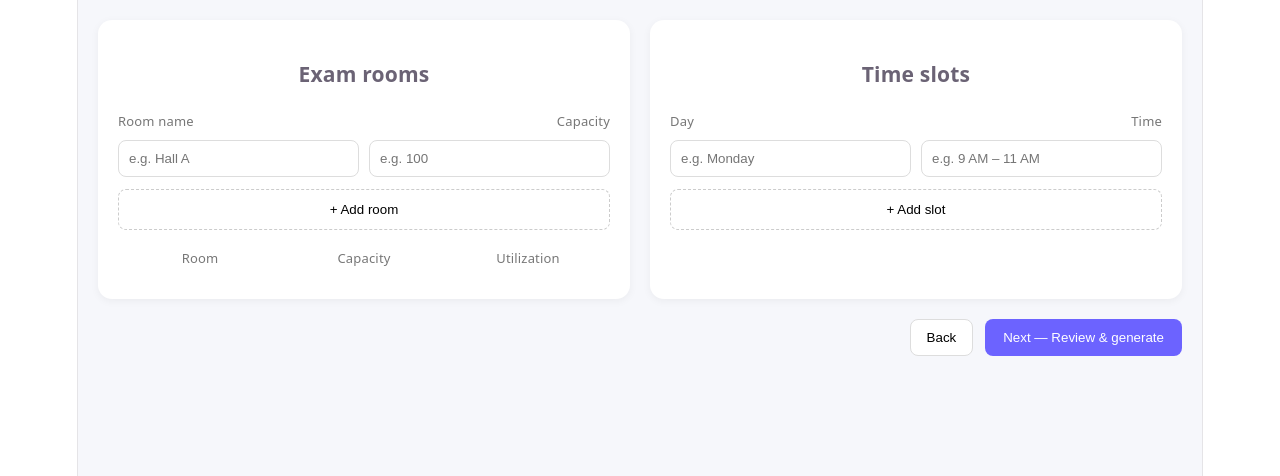
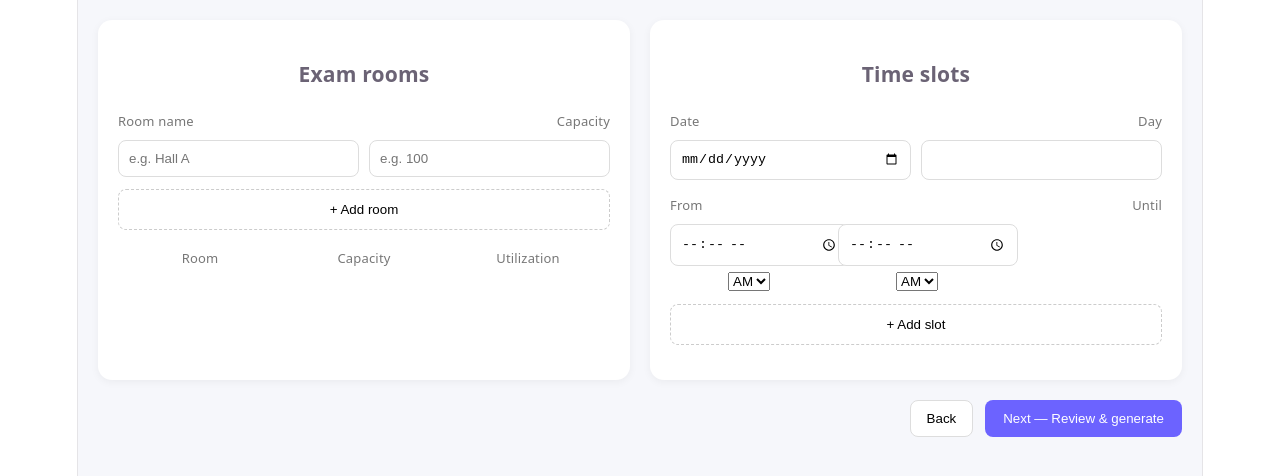
Before and after one commit to krishajogiya2512/Smart-Exam-Timetable-Scheduler, a React (Vite) app: page / in a window 1280 px wide. Shown: the top 476 px of the page. Built offline with nearby package versions, Linux system fonts and the light colour scheme.

Commit message:
Step 2 UI implemented updated version

```diff
--- a/src/components/Step2.jsx
+++ b/src/components/Step2.jsx
@@ -2,15 +2,44 @@ import { useState } from "react";
 import "./Step2.css";
 
 export default function Step2() {
+
   const [rooms, setRooms] = useState([]);
   const [roomName, setRoomName] = useState("");
   const [capacity, setCapacity] = useState("");
 
   const [slots, setSlots] = useState([]);
-  const [day, setDay] = useState("");
-  const [time, setTime] = useState("");
+
+  const [date, setDate] = useState("");
+  const [dayName, setDayName] = useState("");
+
+  const [fromTime, setFromTime] = useState("");
+  const [fromPeriod, setFromPeriod] = useState("AM");
+
+  const [toTime, setToTime] = useState("");
+  const [toPeriod, setToPeriod] = useState("AM");
+
+
+  const handleDateChange = (value) => {
+    setDate(value);
+
+    const days = [
+      "Sunday",
+      "Monday",
+      "Tuesday",
+      "Wednesday",
+      "Thursday",
+      "Friday",
+      "Saturday"
+    ];
+
+    const selectedDate = new Date(value);
+    const day = days[selectedDate.getDay()];
+    setDayName(day);
+  };
+
 
   const addRoom = () => {
+
     if (!roomName || !capacity) return;
 
     const newRoom = {
@@ -24,26 +53,35 @@ export default function Step2() {
     setCapacity("");
   };
 
+
   const addSlot = () => {
-    if (!day || !time) return;
+
+    if (!date || !fromTime || !toTime) return;
 
     const newSlot = {
       id: `T${slots.length + 1}`,
-      day,
-      time
+      date,
+      day: dayName,
+      from: `${fromTime} ${fromPeriod}`,
+      to: `${toTime} ${toPeriod}`
     };
 
     setSlots([...slots, newSlot]);
-    setDay("");
-    setTime("");
+
+    setDate("");
+    setFromTime("");
+    setToTime("");
   };
 
+
   return (
+
     <div className="step2-wrapper">
 
       <div className="step2-container">
 
         {/* Exam Rooms */}
+
         <div className="card">
 
           <h3>Exam rooms</h3>
@@ -54,6 +92,7 @@ export default function Step2() {
           </div>
 
           <div className="inputs">
+
             <input
               placeholder="e.g. Hall A"
               value={roomName}
@@ -65,11 +104,14 @@ export default function Step2() {
               value={capacity}
               onChange={(e) => setCapacity(e.target.value)}
             />
+
           </div>
+
 
           <button className="add-btn" onClick={addRoom}>
             + Add room
           </button>
+
 
           <div className="table-header">
             <span>Room</span>
@@ -77,9 +119,13 @@ export default function Step2() {
             <span>Utilization</span>
           </div>
 
+
           {rooms.map((room, index) => (
+
             <div key={index} className="room-row">
+
               <span>{room.name}</span>
+
               <span>{room.capacity} seats</span>
 
               <div className="util-bar">
@@ -88,68 +134,142 @@ export default function Step2() {
                   style={{ width: `${room.utilization}%` }}
                 />
               </div>
+
             </div>
+
           ))}
 
         </div>
 
 
+
         {/* Time Slots */}
+
         <div className="card">
 
           <h3>Time slots</h3>
 
+
           <div className="labels">
+            <label>Date</label>
             <label>Day</label>
-            <label>Time</label>
           </div>
 
+
           <div className="inputs">
+
             <input
-              placeholder="e.g. Monday"
-              value={day}
-              onChange={(e) => setDay(e.target.value)}
+              type="date"
+              value={date}
+              onChange={(e) => handleDateChange(e.target.value)}
             />
 
             <input
-              placeholder="e.g. 9 AM – 11 AM"
-              value={time}
-              onChange={(e) => setTime(e.target.value)}
+              value={dayName}
+              readOnly
             />
+
           </div>
+
+
+
+          <div className="labels">
+            <label>From</label>
+            <label>Until</label>
+          </div>
+
+
+
+          <div className="inputs">
+
+
+            <div className="time-box">
+
+              <input
+                type="time"
+                value={fromTime}
+                onChange={(e) => setFromTime(e.target.value)}
+              />
+
+              <select
+                value={fromPeriod}
+                onChange={(e) => setFromPeriod(e.target.value)}
+              >
+                <option>AM</option>
+                <option>PM</option>
+              </select>
+
+            </div>
+
+
+
+            <div className="time-box">
+
+              <input
+                type="time"
+                value={toTime}
+                onChange={(e) => setToTime(e.target.value)}
+              />
+
+              <select
+                value={toPeriod}
+                onChange={(e) => setToPeriod(e.target.value)}
+              >
+                <option>AM</option>
+                <option>PM</option>
+              </select>
+
+            </div>
+
+          </div>
+
+
 
           <button className="add-btn" onClick={addSlot}>
             + Add slot
           </button>
 
+
+
           {slots.map((slot, index) => (
+
             <div key={index} className="slot-card">
 
               <div>
                 <strong>{slot.day}</strong>
-                <p>{slot.time}</p>
+                <p>{slot.from} - {slot.to}</p>
               </div>
 
               <span className="slot-id">{slot.id}</span>
 
             </div>
+
           ))}
 
         </div>
 
+
       </div>
+
 
 
       {/* Bottom Buttons */}
 
       <div className="bottom-buttons">
-        <button className="back-btn">Back</button>
+
+        <button className="back-btn">
+          Back
+        </button>
 
         <button className="next-btn">
           Next — Review & generate
         </button>
+
       </div>
 
+
     </div>
+
   );
+
 }
```
